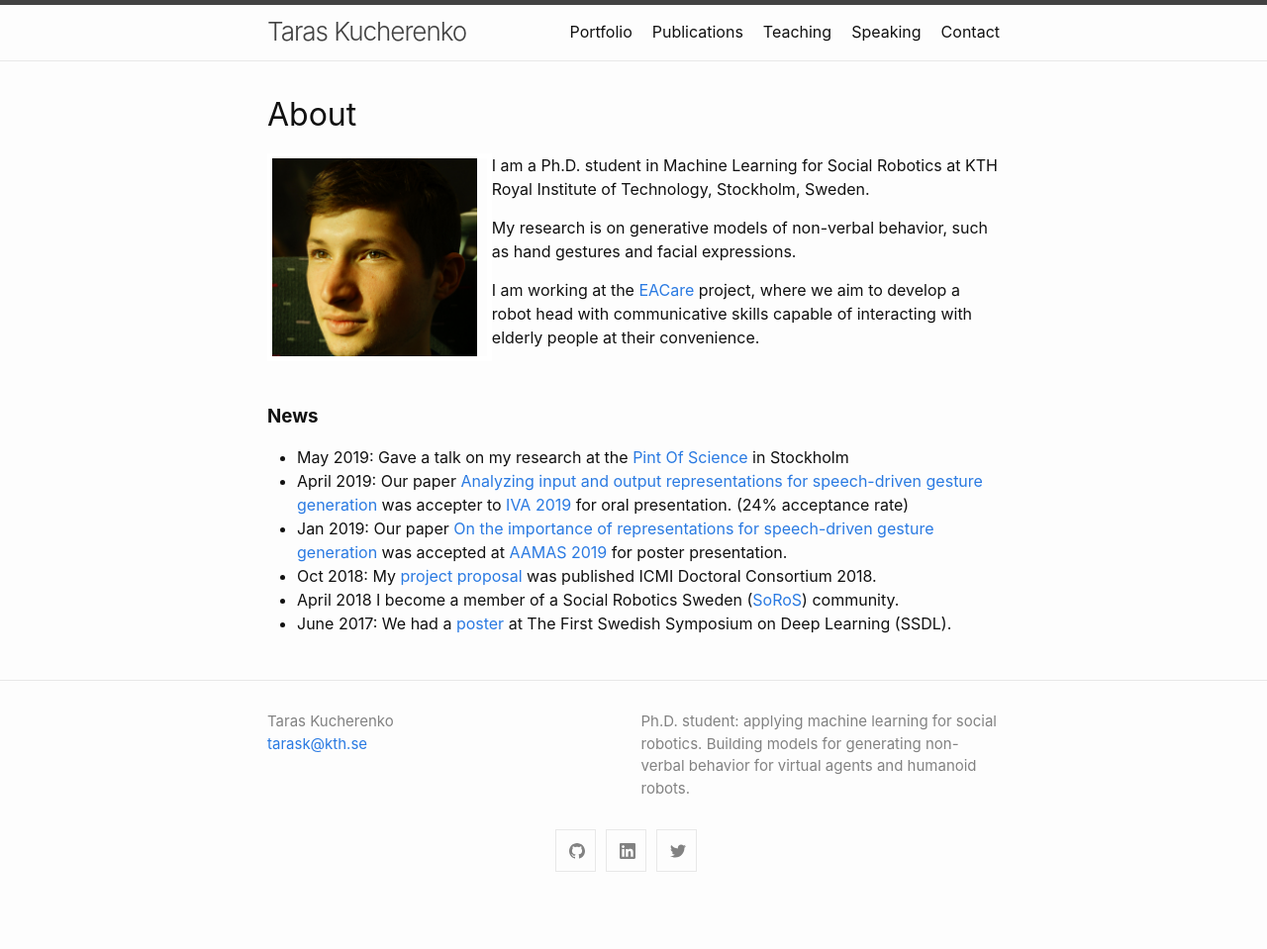
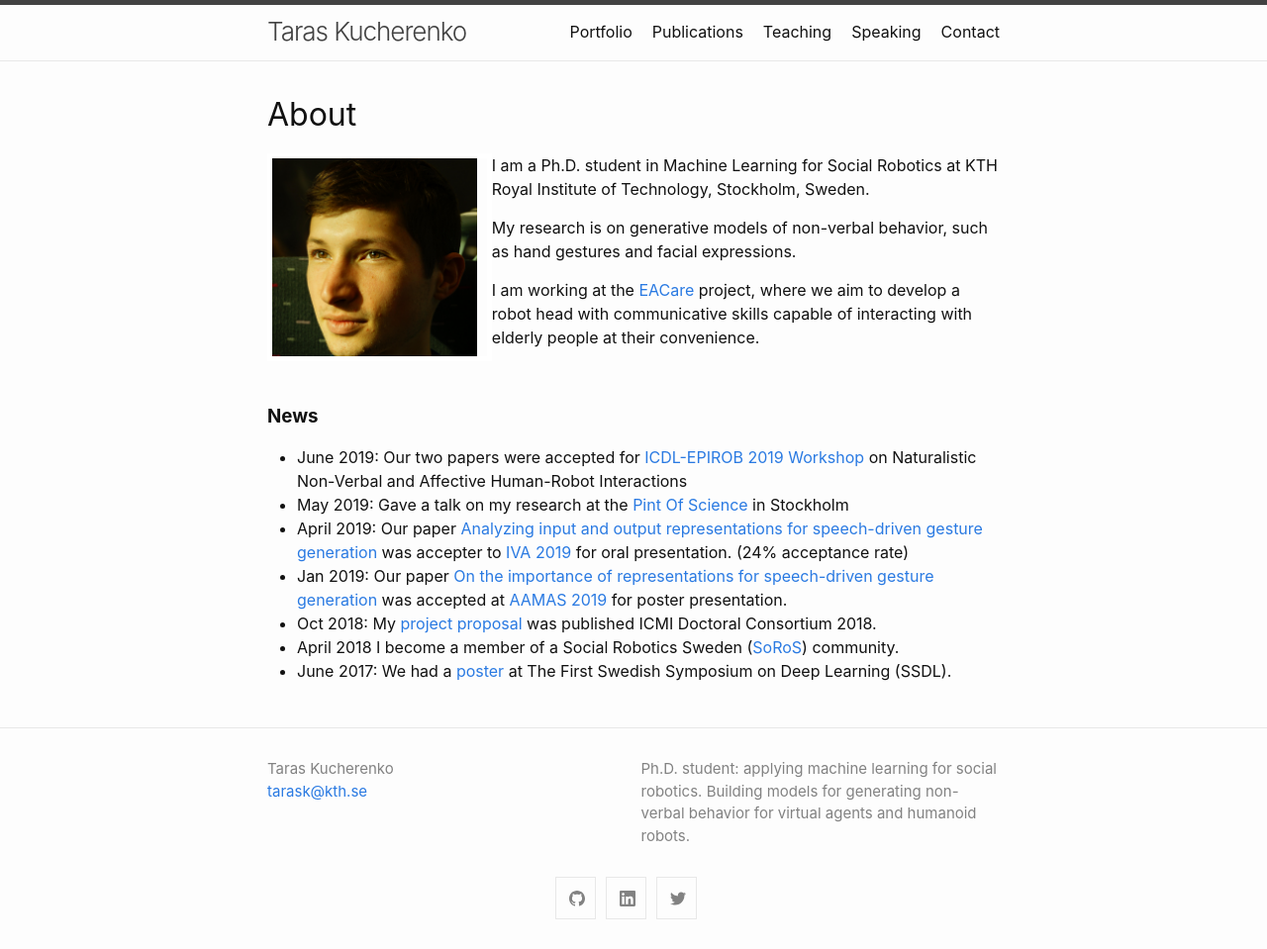
Before and after one commit to Svito-zar/Svito-zar.github.io, a Jekyll site: the page built from index.md, in a window 1280 px wide. Shown: the whole page at 99% size. Built offline with Jekyll 4.4.1, drawn with Linux system fonts in a browser that asks for light colours; before the commit the page ends 911 px from its top, so only the background shows below that.

Commit message:
News about new papers accepted

```diff
--- a/index.md
+++ b/index.md
@@ -18,6 +18,7 @@ I am working at the [EACare](http://www.csc.kth.se/cvap/EACare/) project, where
 <br>
 ### **News**
 
+* June 2019: Our two papers were accepted for [ICDL-EPIROB 2019 Workshop](https://nicolas-navarro-guerrero.gitlab.io/workshop-non-verbal-human-robot-interactions-icdl-epirob-2019/) on Naturalistic Non-Verbal and Affective Human-Robot Interactions
 * May 2019: Gave a talk on my research at the [Pint Of Science](http://pintofscience.se/) in Stockholm
 * April 2019: Our paper [Analyzing input and output representations for speech-driven gesture generation](https://www.researchgate.net/publication/331645229_Analyzing_Input_and_Output_Representations_for_Speech-Driven_Gesture_Generation) was accepter to [IVA 2019](https://iva2019.sciencesconf.org/) for oral presentation. (24% acceptance rate)
 * Jan 2019: Our paper [On the importance of representations for speech-driven gesture generation](http://www.ifaamas.org/Proceedings/aamas2019/pdfs/p2072.pdf) was accepted at [AAMAS 2019](http://aamas2019.encs.concordia.ca/) for poster presentation.
```
